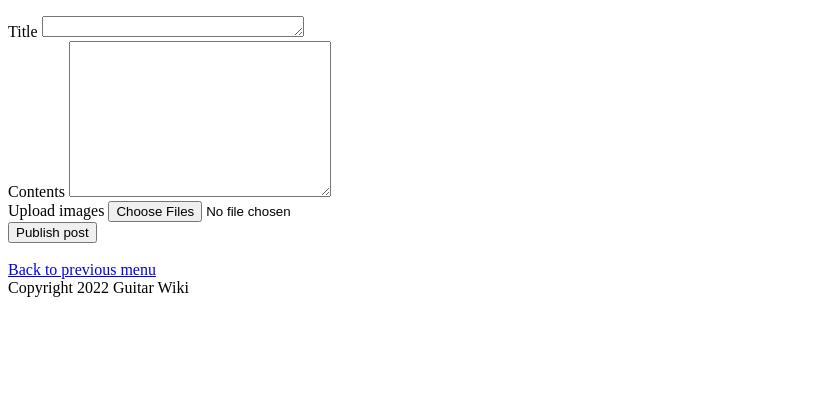
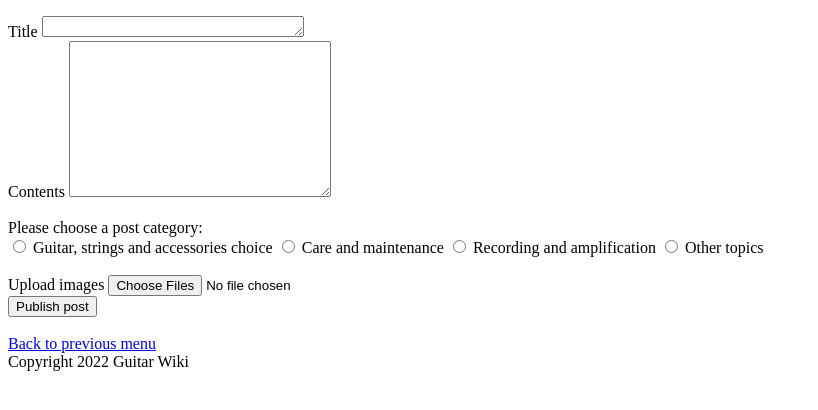
Before and after one commit to StanKoto/guitar-hub-v1, a Node server app: template views/postViews/createPost.ejs in a window 1280 px wide. Shown: the part 85-495 px from the top of the page, without its empty margins (0-818 px from the left). Run offline with Node 20, Linux system fonts and the light colour scheme; the template is opened without the code that fills it, so the values that code supplies are empty; some libraries are stand-ins or nearby versions.

Commit message:
Implemented post categories, relevant functionalities and navigation

```diff
--- a/models/Rating.js
+++ b/models/Rating.js
@@ -3,7 +3,7 @@ const mongoose = require('mongoose');
 const ratingSchema = new mongoose.Schema({
   rating: {
     type: Number,
-    required: [true, 'Please rate the post before submitting your vote'],
+    required: [ true, 'Please rate the post before submitting your vote' ],
     enum: { values: [1, 2, 3, 4, 5], message: '{VALUE} is not supported, only integers from 1 to 5 are accepted' }
   },
   post: {
--- a/public/js/postScripts/createPost.js
+++ b/public/js/postScripts/createPost.js
@@ -4,9 +4,10 @@ const form = document.querySelector('form');
 
 const titleError = { element: document.querySelector('.title.error'), errorType: 'title' };
 const contentsError = { element: document.querySelector('.contents.error'), errorType: 'contents' };
+const categoryError = { element: document.querySelector('.category.error'), errorType: 'category' };
 const imageError = { element: document.querySelector('.image.error'), errorType: 'images' };
 
-const customErrors = [ titleError, contentsError, imageError ];
+const customErrors = [ titleError, contentsError, categoryError, imageError ];
 
 form.addEventListener('submit', async (e) => {
   e.preventDefault();
@@ -15,11 +16,13 @@ form.addEventListener('submit', async (e) => {
 
   const title = form.title.value;
   const contents = form.contents.value;
+  const category = form.category.value;
   const images = document.getElementById('images');
 
   const formData = new FormData();
   formData.append('title', title);
   formData.append('contents', contents);
+  formData.append('category', category);
   for (const image of images.files) {
     formData.append('images', image);
   }
--- a/utils/errorHandling.js
+++ b/utils/errorHandling.js
@@ -14,6 +14,7 @@ const handleErrors = (err, req, res, next) => {
     token: '',
     title: '',
     contents: '',
+    category: '',
     images: '',
     rating: ''
   };
@@ -28,7 +29,7 @@ const handleErrors = (err, req, res, next) => {
   }
 
   if (err.name === 'ValidationError') {
-    for ({ properties } of Object.values(err.errors)) {
+    for (const { properties } of Object.values(err.errors)) {
       errors[properties.path] = properties.message;
     }
     return res.status(400).json({ errors });
--- a/views/postViews/createPost.ejs
+++ b/views/postViews/createPost.ejs
@@ -6,6 +6,19 @@
     <label for="contents">Contents</label>
     <textarea name="contents" cols="30" rows="10" maxlength="5000"></textarea>
     <div class="contents error"></div>
+    <br>
+    <span>Please choose a post category:</span>
+    <br>
+    <input type="radio" id="category-one" name="category" value="Guitar, strings and accessories choice">
+    <label for="category-one">Guitar, strings and accessories choice</label>
+    <input type="radio" id="category-two" name="category" value="Care and maintenance">
+    <label for="category-two">Care and maintenance</label>
+    <input type="radio" id="category-three" name="category" value="Recording and amplification">
+    <label for="category-three">Recording and amplification</label>
+    <input type="radio" id="category-four" name="category" value="Other topics">
+    <label for="category-four">Other topics</label>
+    <div class="category error"></div>
+    <br>
     <label for="images">Upload images</label>
     <input type="file" id="images" multiple>
     <div class="image error"></div>
--- a/views/postViews/getPosts.ejs
+++ b/views/postViews/getPosts.ejs
@@ -25,7 +25,10 @@
         <li>
           <a href="/posts/<%= post._id %>/<%= post.slug %>"><%= post.title %></a>
           <br>
+          <span>Category: <%= post.category %></span>
+          <br>
           <span>Author: <%= post.author.username %></span>
+          <br><br>
         </li>
       <% } %>
     </ul>
```
Also changed, not shown: controllers/postController.js (+8 -1 lines), models/Post.js (+13 -8 lines), models/User.js (+7 -7 lines), public/js/postScripts/updatePost.js (+9 -5 lines), views/mainViews/guitar-tips.ejs (+16 -4 lines), views/postViews/getPost.ejs (+8 -2 lines), views/postViews/updatePost.ejs (+12 -0 lines).
